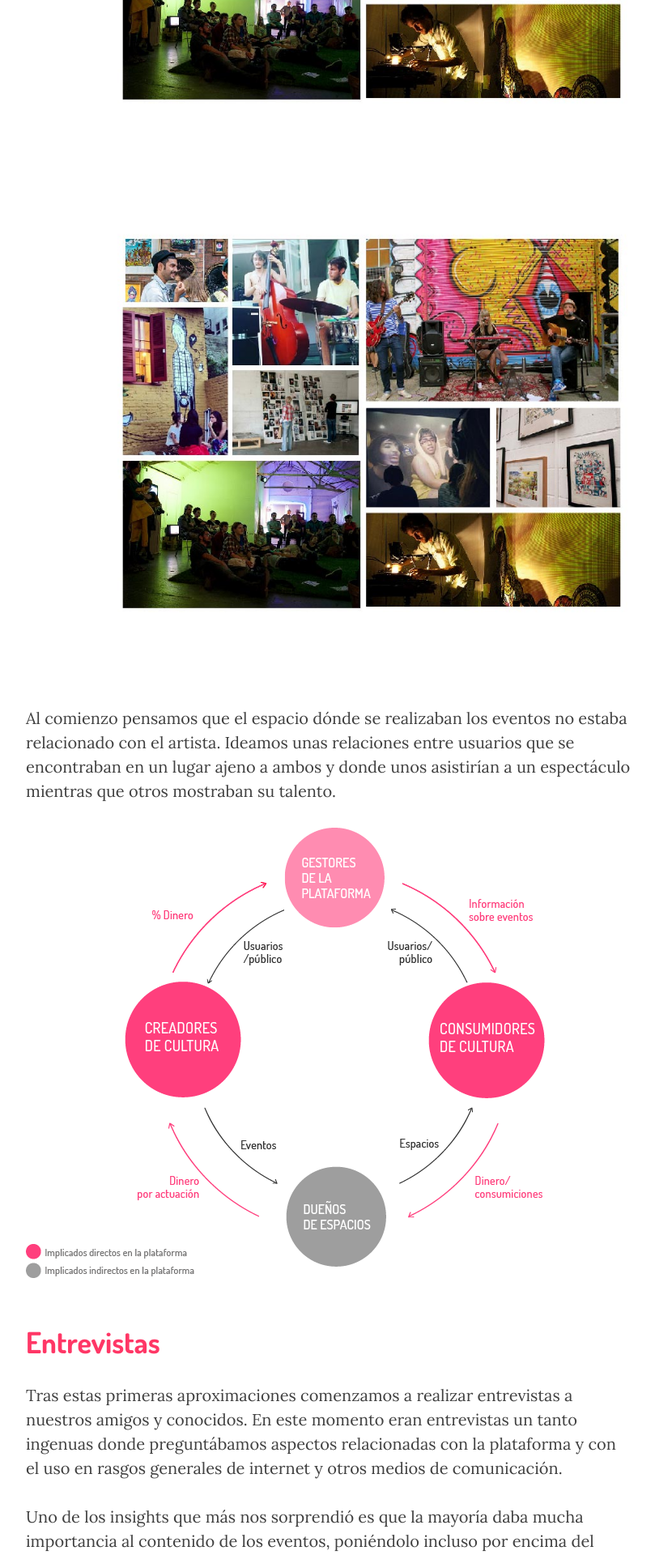
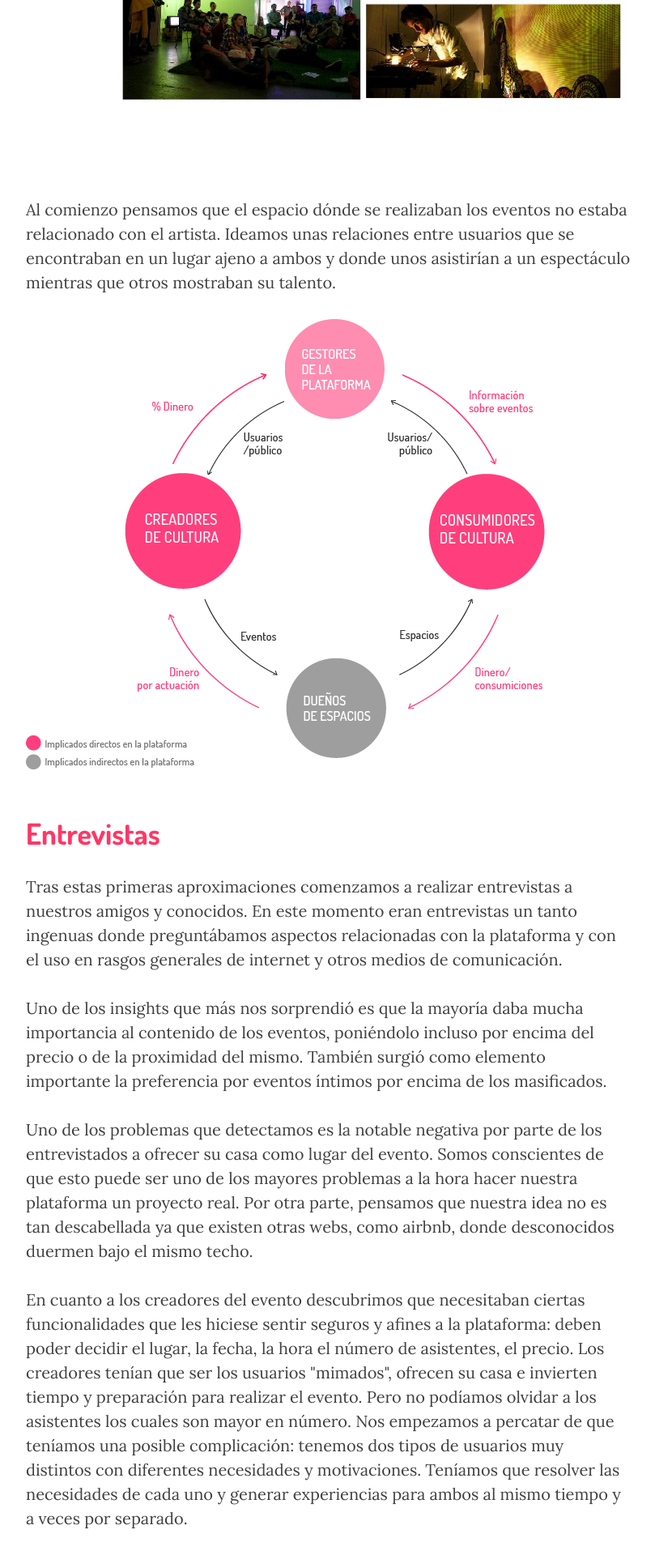
Before and after one commit to Rooof-Project/memoria, a Jekyll site: the page built from _posts/2015-04-16-Release-1.markdown, in a window 1280 px wide. Shown: the part 2010-3930 px from the top of the page at 81% size, without its empty margins (233-1042 px from the left). Built offline with Jekyll 4.4.1, drawn with Linux system fonts in a browser that asks for light colours; nearby versions of some CDN libraries.

Commit message:
Updated 2015-04-16-Release-1.markdown

```diff
--- a/_posts/2015-04-16-Release-1.markdown
+++ b/_posts/2015-04-16-Release-1.markdown
@@ -25,7 +25,7 @@ published: true
 
 <a href="#">
     <img src="{{ site.baseurl }}/img/Mood-Board.jpg" alt="Mood Board">
-</a>![]({{site.baseurl}}/img/Mood-Board.jpg)
+</a>
 
 <p>Al comienzo pensamos que el espacio dónde se realizaban los eventos no estaba relacionado con el artista. Ideamos unas relaciones entre usuarios que se encontraban en un lugar ajeno a ambos y donde unos asistirían a un espectáculo mientras que otros mostraban su talento.</p>
 
```
